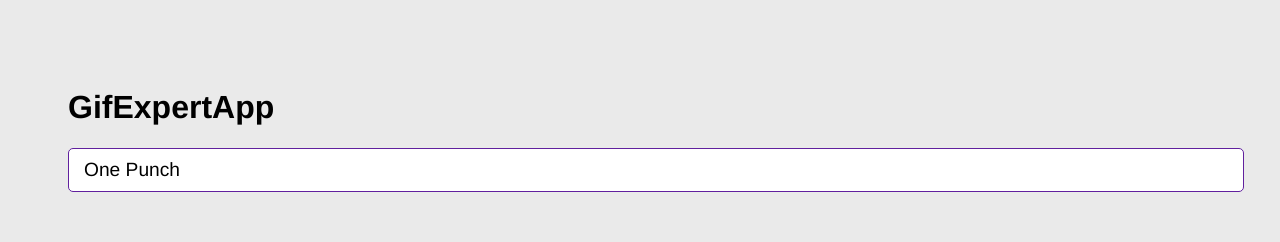
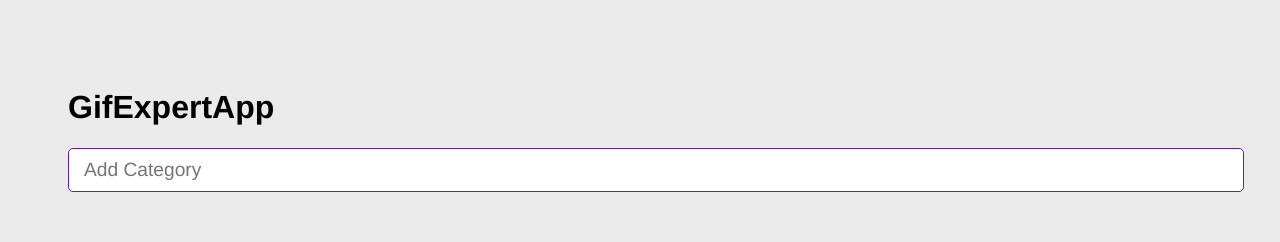
Before and after one commit to alvaroveloz/react-vite-gif-expert, a React (Vite) app: page / in a window 1280 px wide. Shown: the top 242 px of the page. Built offline with nearby package versions, Linux system fonts and the light colour scheme; no server answers.

Commit message:
VITE - Clean code, remove default value

```diff
--- a/src/components/AddCategory.jsx
+++ b/src/components/AddCategory.jsx
@@ -1,7 +1,7 @@
 import { useState } from 'react'
 
 export const AddCategory = ({ onAddCategory }) => {
-  const [inputValue, setInputValue] = useState('One Punch');
+  const [inputValue, setInputValue] = useState();
 
   const onInputChange = ({ target }) => {
     setInputValue(target.value);
```
